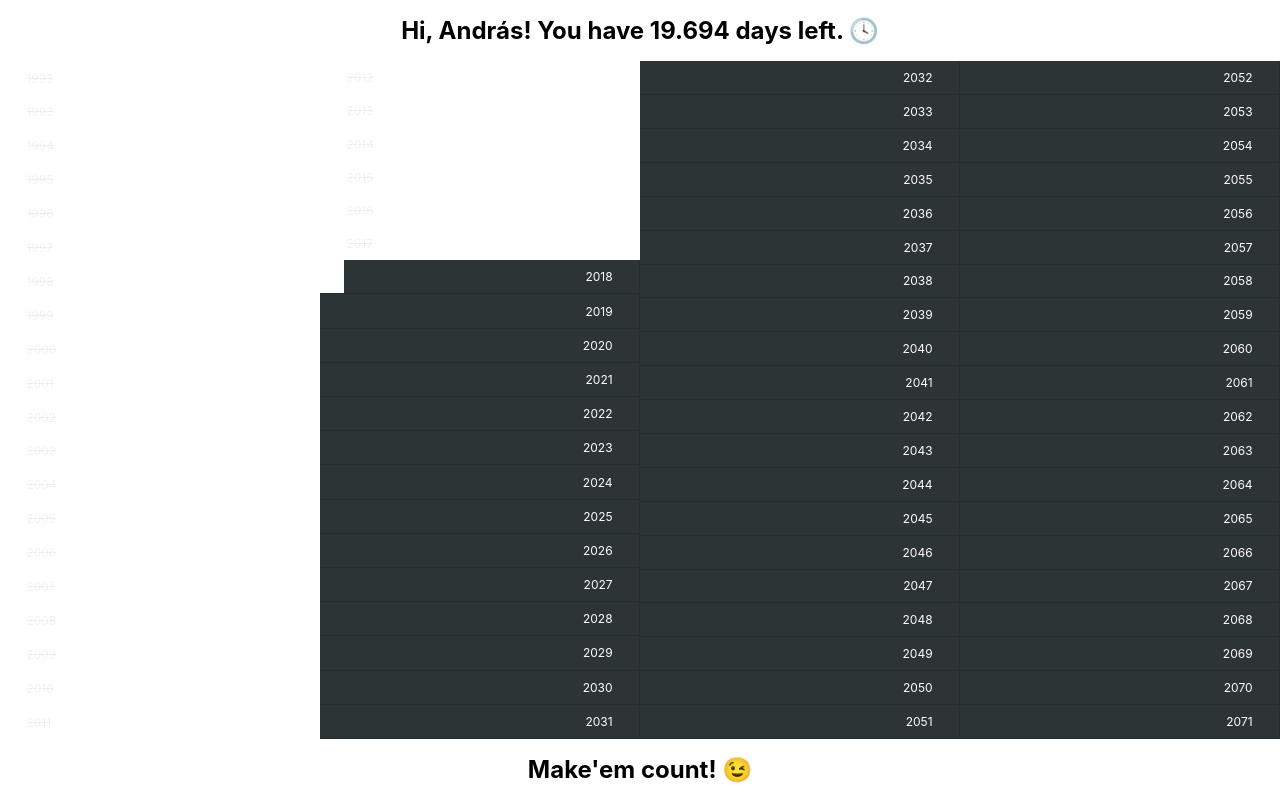
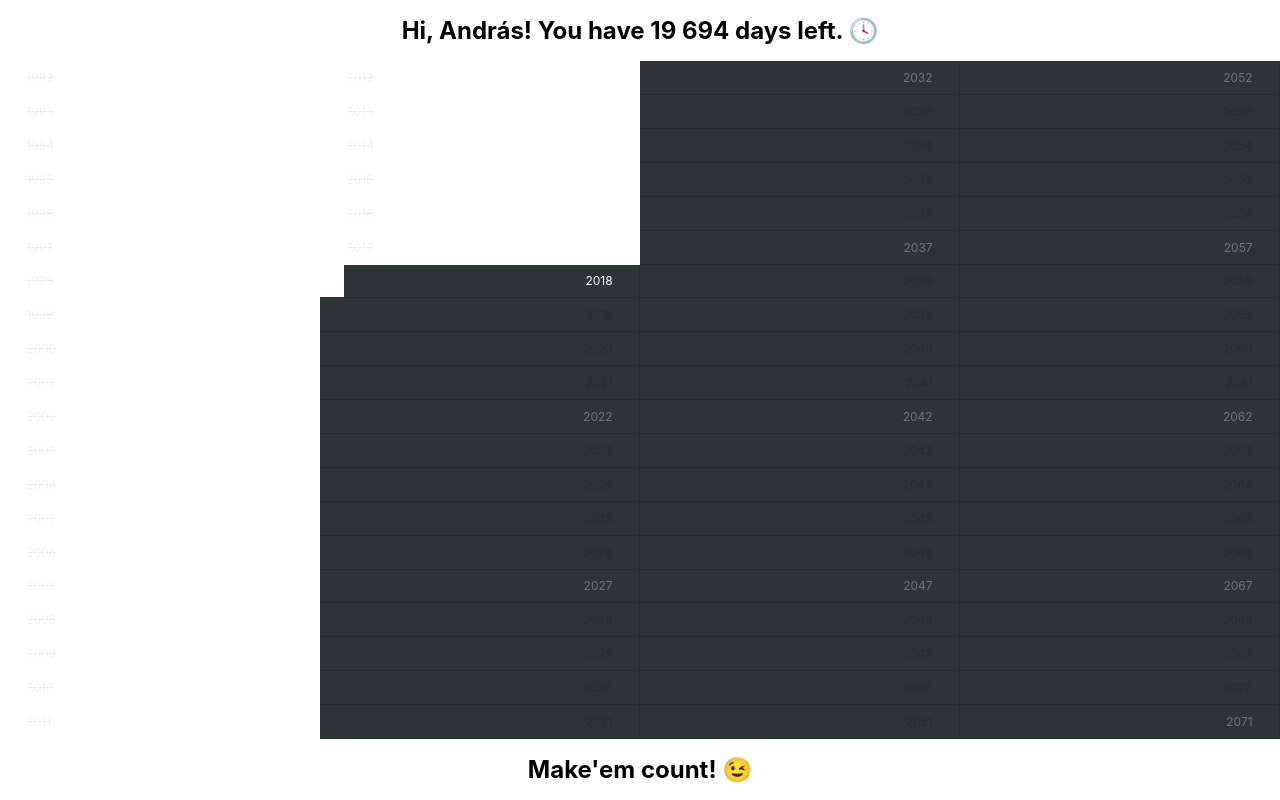
Before and after one commit to andrascodes/lifecalendar, a React (Create React App) app: page / in a window 1280 px wide. Built offline with nearby package versions, Linux system fonts and the light colour scheme.

Commit message:
Add hover effects on years and styling

```diff
--- a/src/App.css
+++ b/src/App.css
@@ -1,5 +1,4 @@
 .App {
-  text-align: center;
   display: flex;
   flex-direction: column;
   min-height: 100vh;
--- a/src/components/Calendar/Section/Year/Year.css
+++ b/src/components/Calendar/Section/Year/Year.css
@@ -10,16 +10,24 @@
   align-items: center;
 }
 
-
 .YearTitle {
   position: absolute;
   font-size: 0.75em;
+  cursor: default;
+}
+
+.DimYearTitle {
+  color: rgb(41, 46, 47);
+}
+
+.HighlightYearTitle {
+  color: white;
 }
 
 .YearSpent {
-  /* background-color: transparent;
-  border-right: 0.01em solid rgba(158, 47, 35, 0.4);
-  border-bottom: 0.01em solid rgba(158, 47, 35, 0.5); */
+  /* background-color: transparent; */
+  border-right: 0.01em solid white;
+  border-bottom: 0.01em solid white;
 }
 
 .YearSpent .YearTitle {
@@ -34,7 +42,7 @@
 
 .YearLeft {
   background-color: #2d3436;
-  color: white;
+  color: rgb(115, 115, 115);
   border-right: 0.01em solid rgba(33, 39, 41, 0.4);
   border-bottom: 0.01em solid rgba(33, 39, 41, 0.5);
 }
@@ -59,6 +67,14 @@
   color: rgba(0, 0, 0, 0.75)
 }
 
+.YearLeft:hover .YearTitle {
+  color: rgb(115, 115, 115);
+}
+
+.YearLeft:hover .HighlightYearTitle {
+  color: white;
+}
+
 /* @media (min-width: 768px) {
 
   .Year {
--- a/src/components/Calendar/Section/Year/index.js
+++ b/src/components/Calendar/Section/Year/index.js
@@ -2,7 +2,7 @@ import React from 'react';
 
 import './Year.css'
 
-const Year = ({ year, birthDate, isBirthYear, spent, current, left }) => {
+const Year = ({ year, birthDate, isBirthYear, spent, current, left, showTitle }) => {
 
   if(isBirthYear === true) {
 
@@ -49,7 +49,7 @@ const Year = ({ year, birthDate, isBirthYear, spent, current, left }) => {
 
     return (
       <div className="Year YearProgressContainer YearLeft">
-        <div className="YearTitle" style={titleStyle}>
+        <div className="YearTitle HighlightYearTitle" style={titleStyle}>
           {year}
         </div>
         <div className="YearProgress" style={{ width: `${percentage}%`, height: '100%' }}></div>
@@ -68,9 +68,17 @@ const Year = ({ year, birthDate, isBirthYear, spent, current, left }) => {
   }
 
   if(left === true) {
+    const isDimTitle = (showTitle) => {
+      if(showTitle === false) {
+        return 'DimYearTitle'
+      }
+      else {
+        return ''
+      }
+    }
     return (
       <div className="Year YearLeft YearTitleContainer">
-        <div className="YearTitle">
+        <div className={`YearTitle ${isDimTitle(showTitle)}`}>
           {year}
         </div>
       </div>
--- a/src/components/Calendar/Section/index.js
+++ b/src/components/Calendar/Section/index.js
@@ -4,7 +4,7 @@ import './Section.css'
 
 import Year from './Year'
 
-const Section = ({ years, birthDate }) => {
+const Section = ({ years, birthDate, lastYear }) => {
 
   const currentDate = Date.now()
   const birthYear = new Date(birthDate).getFullYear()
@@ -29,6 +29,12 @@ const Section = ({ years, birthDate }) => {
     }
     else {
       yearProperties.left = true
+      if(i % 5 !== 0 && year !== lastYear) {
+        yearProperties.showTitle = false
+      }
+      else {
+        yearProperties.showTitle = true
+      }
     }
 
     return (
--- a/src/components/Calendar/index.js
+++ b/src/components/Calendar/index.js
@@ -7,13 +7,14 @@ import Section from './Section'
 const Calendar = ({ birthDate }) => {
 
   const birthYear = new Date(birthDate).getFullYear()
+  const lastYear = birthYear + 79
 
   const renderSections = (birthYear) => {
     return (
       [new Array(20), new Array(20), new Array(20), new Array(20)]
         .map((section, i) => section.fill(0).map((x, j) => birthYear + i * 20 + j))
         .map((section, i) => (
-          <Section key={`section-${i}`} years={section} birthDate={birthDate} />
+          <Section key={`section-${i}`} years={section} birthDate={birthDate} lastYear={lastYear}/>
         ))
     )
   }
--- a/src/components/Header/index.js
+++ b/src/components/Header/index.js
@@ -46,7 +46,7 @@ const Header = ({ name, numberOfDays }) => {
   const formatNumberOfDays = numberOfDays => {
     const thousands = Math.floor(numberOfDays / 1000)
     const remainder = numberOfDays % 1000
-    return `${thousands}.${remainder}`
+    return `${thousands} ${remainder}`
   }
 
   return (
```
